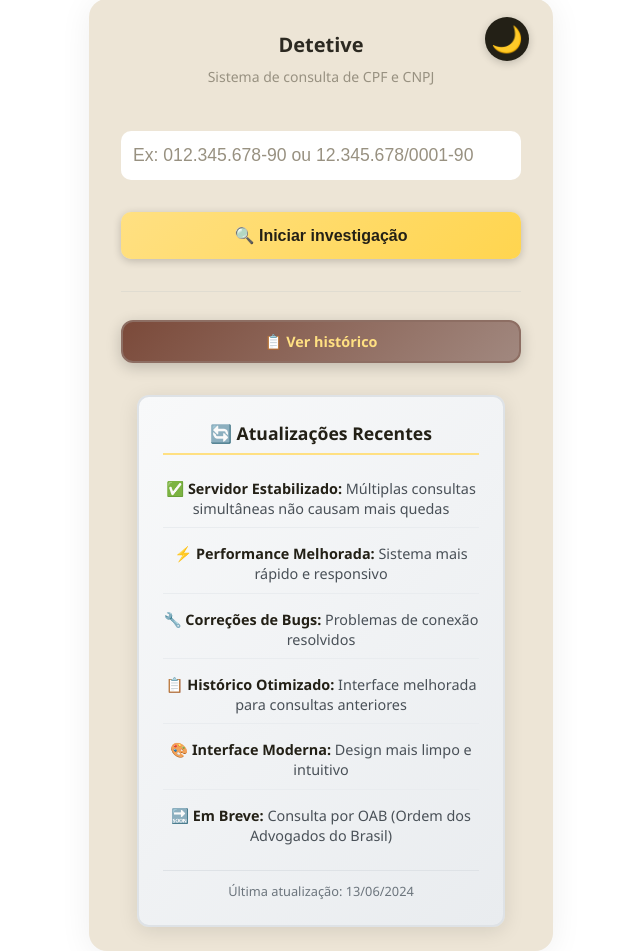
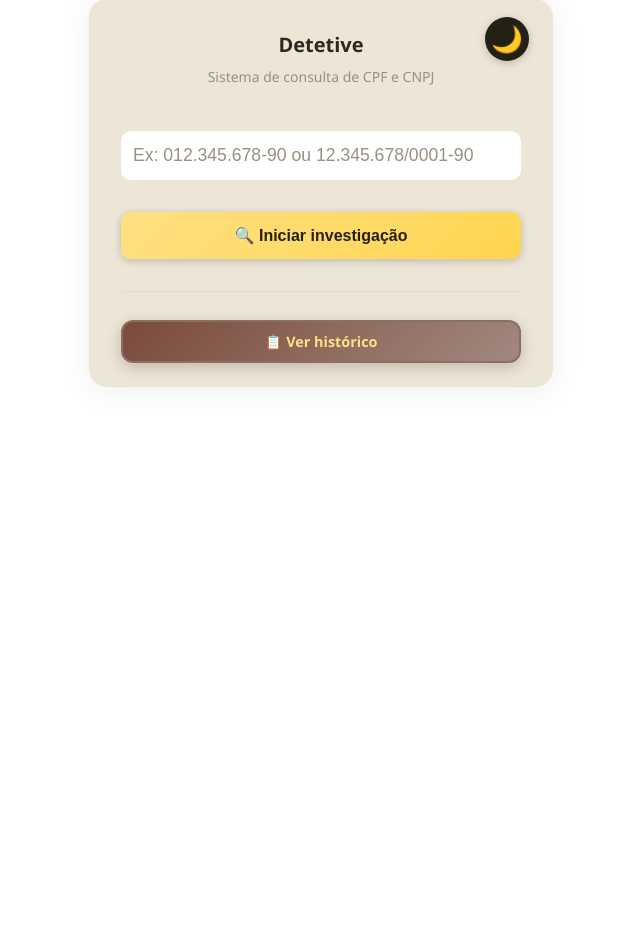
Before and after one commit to giga64/-DETETIVE-, a FastAPI app: page / in a window 1280 px wide. Shown: the part 81-1032 px from the top of the page, without its empty margins (319-959 px from the left). After the commit the page ends 468 px from the top, so only its background shows below. Run offline with FastAPI, Linux system fonts and the light colour scheme.

Commit message:
ORIGINAL

```diff
--- a/static/modern-style.css
+++ b/static/modern-style.css
@@ -527,106 +527,3 @@ button:hover, .btn:hover {
     color: #181610;
     transform: scale(1.08);
 }
-
-/* Update Info Styles */
-.update-info {
-  margin-top: 2rem;
-  padding: 0 1rem;
-}
-
-.update-card {
-  background: linear-gradient(135deg, #f8f9fa 0%, #e9ecef 100%);
-  border: 2px solid #dee2e6;
-  border-radius: 12px;
-  padding: 1.5rem;
-  box-shadow: 0 4px 20px rgba(0,0,0,0.1);
-  max-width: 600px;
-  margin: 0 auto;
-}
-
-.dark .update-card {
-  background: linear-gradient(135deg, #2d1b16 0%, #3e2723 100%);
-  border: 2px solid #5d4037;
-  box-shadow: 0 4px 20px rgba(0,0,0,0.3);
-}
-
-.update-card h3 {
-  margin: 0 0 1rem 0;
-  color: #232016;
-  font-size: 1.1rem;
-  font-weight: 600;
-  text-align: center;
-  border-bottom: 2px solid #ffe082;
-  padding-bottom: 0.5rem;
-}
-
-.dark .update-card h3 {
-  color: #ffe082;
-  border-bottom: 2px solid #ff9800;
-}
-
-.update-list {
-  list-style: none;
-  padding: 0;
-  margin: 0;
-}
-
-.update-list li {
-  margin: 0.5rem 0;
-  padding: 0.5rem 0;
-  font-size: 0.9rem;
-  line-height: 1.4;
-  color: #495057;
-  border-bottom: 1px solid #e9ecef;
-}
-
-.dark .update-list li {
-  color: #e0e0e0;
-  border-bottom: 1px solid #5d4037;
-}
-
-.update-list li:last-child {
-  border-bottom: none;
-  margin-bottom: 0;
-}
-
-.update-list li strong {
-  color: #232016;
-  font-weight: 600;
-}
-
-.dark .update-list li strong {
-  color: #ffe082;
-}
-
-.update-footer {
-  margin-top: 1rem;
-  text-align: center;
-  padding-top: 0.5rem;
-  border-top: 1px solid #dee2e6;
-}
-
-.dark .update-footer {
-  border-top: 1px solid #5d4037;
-}
-
-.update-footer small {
-  color: #6c757d;
-  font-size: 0.8rem;
-}
-
-.dark .update-footer small {
-  color: #adb5bd;
-}
-
-/* Responsive adjustments */
-@media (max-width: 640px) {
-  .update-card {
-    padding: 1rem;
-    margin: 0 0.5rem;
-  }
-
-  .update-list li {
-    font-size: 0.85rem;
-  }
-}
--- a/templates/modern-form.html
+++ b/templates/modern-form.html
@@ -50,24 +50,6 @@
     <div class="history-button-container">
       <a href="/historico" class="btn-historico">📋 Ver histórico</a>
     </div>
-
-    <!-- Informações de Atualização -->
-    <div class="update-info">
-      <div class="update-card">
-        <h3>🔄 Atualizações Recentes</h3>
-        <ul class="update-list">
-          <li>✅ <strong>Servidor Estabilizado:</strong> Múltiplas consultas simultâneas não causam mais quedas</li>
-          <li>⚡ <strong>Performance Melhorada:</strong> Sistema mais rápido e responsivo</li>
-          <li>🔧 <strong>Correções de Bugs:</strong> Problemas de conexão resolvidos</li>
-          <li>📋 <strong>Histórico Otimizado:</strong> Interface melhorada para consultas anteriores</li>
-          <li>🎨 <strong>Interface Moderna:</strong> Design mais limpo e intuitivo</li>
-          <li>🔜 <strong>Em Breve:</strong> Consulta por OAB (Ordem dos Advogados do Brasil)</li>
-        </ul>
-        <div class="update-footer">
-          <small>Última atualização: 13/06/2024</small>
-        </div>
-      </div>
-    </div>
   </div>
   <script>
     window.toggleTheme = function() {
```
Also changed, not shown: templates/historico.html (+0 -18 lines), templates/modern-result.html (+0 -18 lines).
